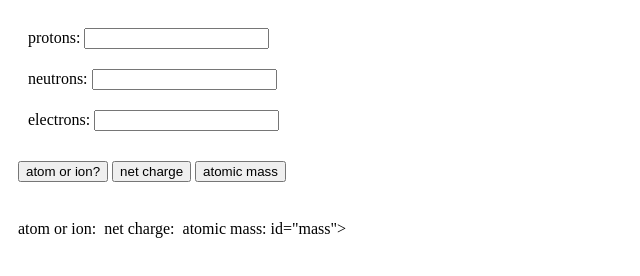
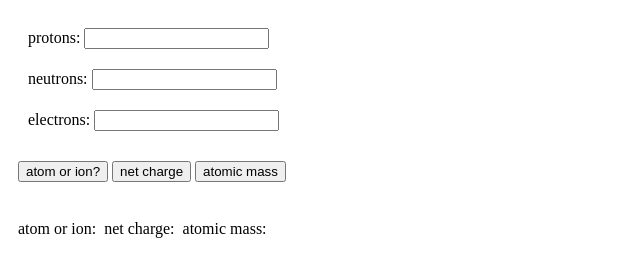
Before and after one commit to humaninexistance/atomsnions-ig-t3wk7, a plain HTML site: page index.html in a window 1280 px wide. Shown: the full height of the page, 0-640 px from the left. Drawn offline with Linux system fonts and the light colour scheme.

Commit message:
Update index.html

```diff
--- a/index.html
+++ b/index.html
@@ -24,7 +24,7 @@
         <div class="results">
             <p class="atomion">atom or ion: </p> <p class="atomion" id="atomorion"></p>
             <p class="netcharge">net charge: </p> <p class="netcharge" id="charge"></p>
-            <p class="atomicmass">atomic mass: </p> <p class="atomicmass"> id="mass"></p>
+            <p class="atomicmass">atomic mass: </p> <p class="atomicmass" id="mass"></p>
         </div>
     </body>
 </html>
```
